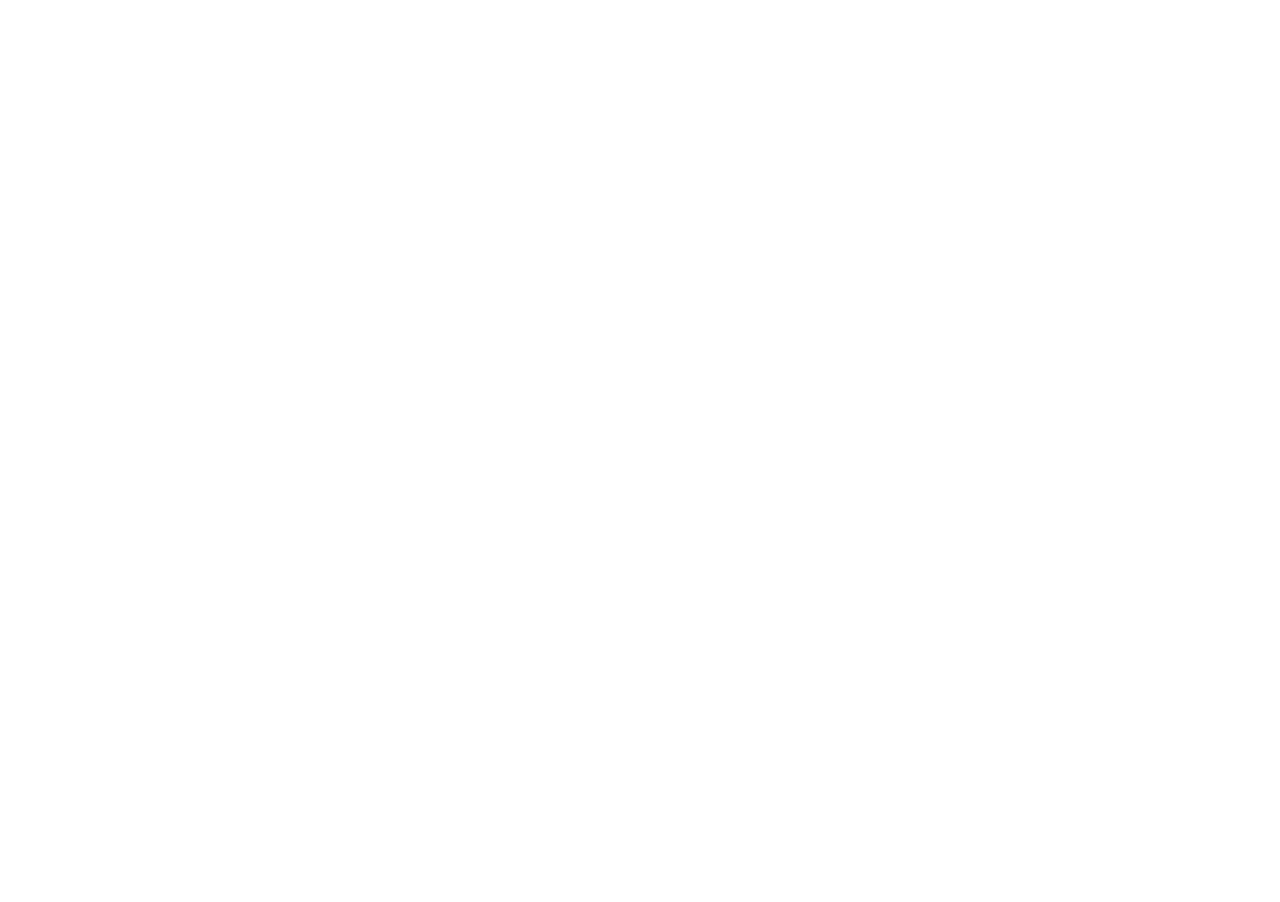
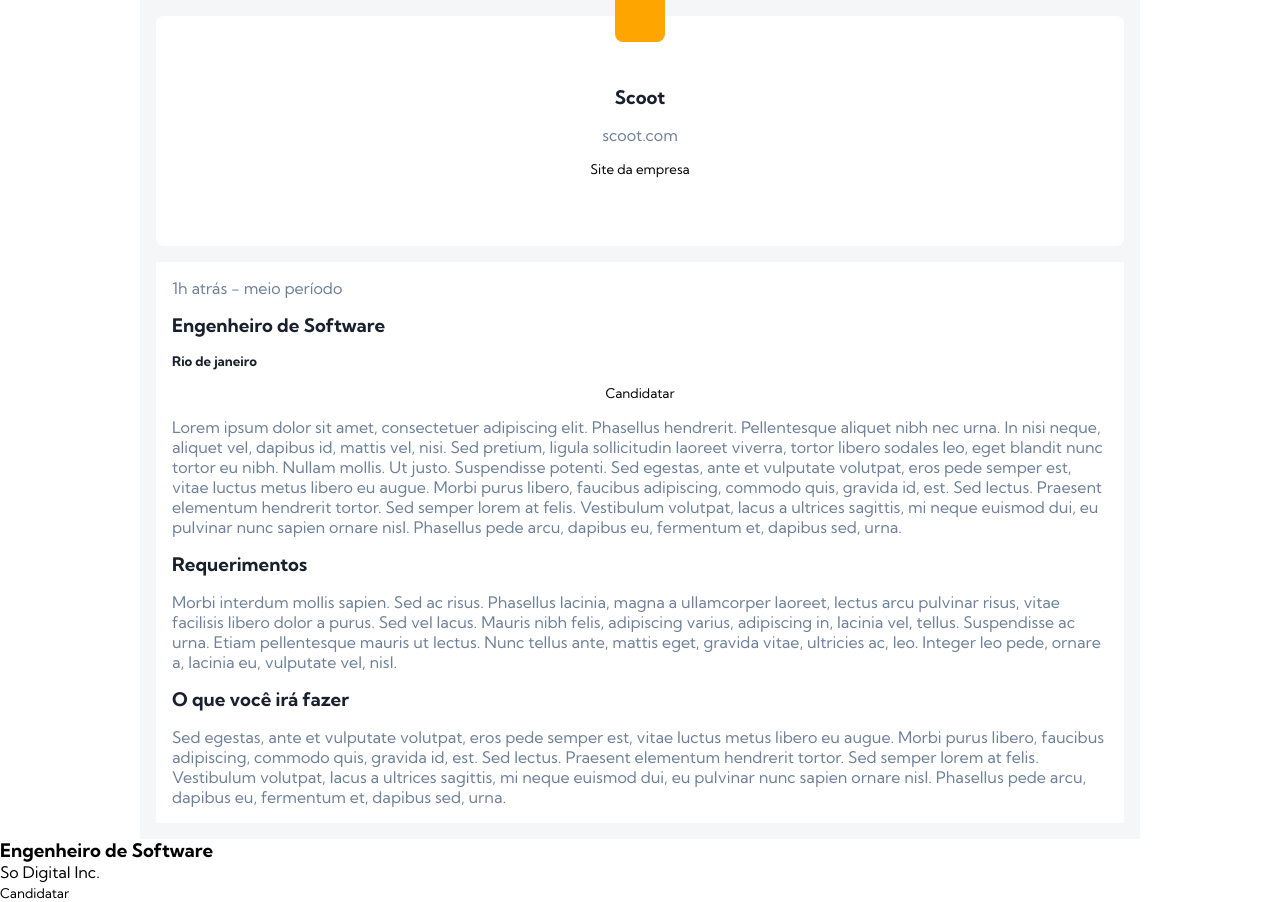
Before and after one commit to dbnvides/Junior-jobs-v2, a React (Create React App) app: page / in a window 1280 px wide. Before the commit the page ends 800 px from the top, so only its background shows below. Built offline with nearby package versions, Linux system fonts and the light colour scheme.

Commit message:
feat: vaga/index.tsx/style.ts

```diff
--- a/src/App.tsx
+++ b/src/App.tsx
@@ -1,9 +1,11 @@
+import { Vaga } from "./pages/vaga";
 import { Global } from "./styles/global";
 
 function App() {
   return (
     <>
       <Global />
+      <Vaga/>
     </>
   );
 }
--- /dev/null
+++ b/src/pages/vaga/index.tsx
@@ -0,0 +1,47 @@
+import { Container } from "../../components/Container"
+import { StyledMain } from "./style"
+
+export const Vaga = () =>{
+    return (
+        <>
+        <Container>
+            <StyledMain>
+                <div className="card">
+                    <div>
+                        <img src="" alt="" />
+                    </div>
+                    <h3>Scoot</h3>
+                    <p>scoot.com</p>
+                    <button> Site da empresa </button>
+                </div>
+                <div className="description">
+                    <p>1h atrás - meio período</p>
+                    <h3>Engenheiro  de Software</h3>
+                    <h5>Rio de janeiro</h5>
+                    <button> Candidatar </button>
+                    <p>
+                        Lorem ipsum dolor sit amet, consectetuer adipiscing elit. Phasellus hendrerit. Pellentesque aliquet nibh nec urna. In nisi neque, aliquet vel, dapibus id, mattis vel, nisi. Sed pretium, ligula sollicitudin laoreet viverra, tortor libero sodales leo, eget blandit nunc tortor eu nibh. Nullam mollis. Ut justo. Suspendisse potenti. Sed egestas, ante et vulputate volutpat, eros pede semper est, vitae luctus metus libero eu augue. Morbi purus libero, faucibus adipiscing, commodo quis, gravida id, est. Sed lectus. Praesent elementum hendrerit tortor. Sed semper lorem at felis. Vestibulum volutpat, lacus a ultrices sagittis, mi neque euismod dui, eu pulvinar nunc sapien ornare nisl. Phasellus pede arcu, dapibus eu, fermentum et, dapibus sed, urna.
+                    </p>
+                    <h3>Requerimentos</h3>
+                    <p>
+                        Morbi interdum mollis sapien. Sed ac risus. Phasellus lacinia, magna a ullamcorper laoreet, lectus arcu pulvinar risus, vitae facilisis libero dolor a purus. Sed vel lacus. Mauris nibh felis, adipiscing varius, adipiscing in, lacinia vel, tellus. Suspendisse ac urna. Etiam pellentesque mauris ut lectus. Nunc tellus ante, mattis eget, gravida vitae, ultricies ac, leo. Integer leo pede, ornare a, lacinia eu, vulputate vel, nisl.
+                    </p>
+                    <h3>O que você irá fazer</h3>
+                    <p>
+                        Sed egestas, ante et vulputate volutpat, eros pede semper est, vitae luctus metus libero eu augue. Morbi purus libero, faucibus adipiscing, commodo quis, gravida id, est. Sed lectus. Praesent elementum hendrerit tortor. Sed semper lorem at felis. Vestibulum volutpat, lacus a ultrices sagittis, mi neque euismod dui, eu pulvinar nunc sapien ornare nisl. Phasellus pede arcu, dapibus eu, fermentum et, dapibus sed, urna.
+                    </p>
+                </div>
+            </StyledMain>
+        </Container>
+        <footer>
+            <div>
+                <div>
+                    <h3>Engenheiro de Software</h3>
+                    <p>So Digital Inc.</p>
+                </div>
+                <button>Candidatar</button>
+            </div>
+        </footer>
+        </>
+    )
+}
--- /dev/null
+++ b/src/pages/vaga/style.ts
@@ -0,0 +1,66 @@
+import styled from "styled-components";
+
+export const StyledMain = styled.main`
+display: flex;
+flex-direction: column;
+align-items: center;
+justify-content: center;
+
+padding: 16px;
+gap: 16px;
+
+background-color: var(--grey-1);
+
+p{
+    color: #6E8098;
+}
+
+h1 , h2 , h3 , h4 , h5 {
+    color: #19202D;
+}
+
+.card{
+    display: flex;
+    flex-direction: column;
+    align-items: center;
+    justify-content: center;
+
+    width: 100%;
+    height: 230px;
+
+    gap: 16px;
+
+    background-color: var(--white);
+
+    border: 1px solid transparent;
+    border-radius: var(--radius-2);
+
+    position: relative;
+
+    div{
+        width: 50px;
+        height: 50px;
+
+        background-color: orange;
+        border-radius: var(--radius-2);
+
+        position: absolute;
+        top: -25px;
+    }
+}
+
+.description{
+    display: flex;
+    flex-direction: column;
+    justify-content: center;
+
+    width: 100%;
+    height: max-content;
+
+    gap: 16px;
+    padding: 16px;
+
+    background-color: var(--white);
+}
+
+`;
```
